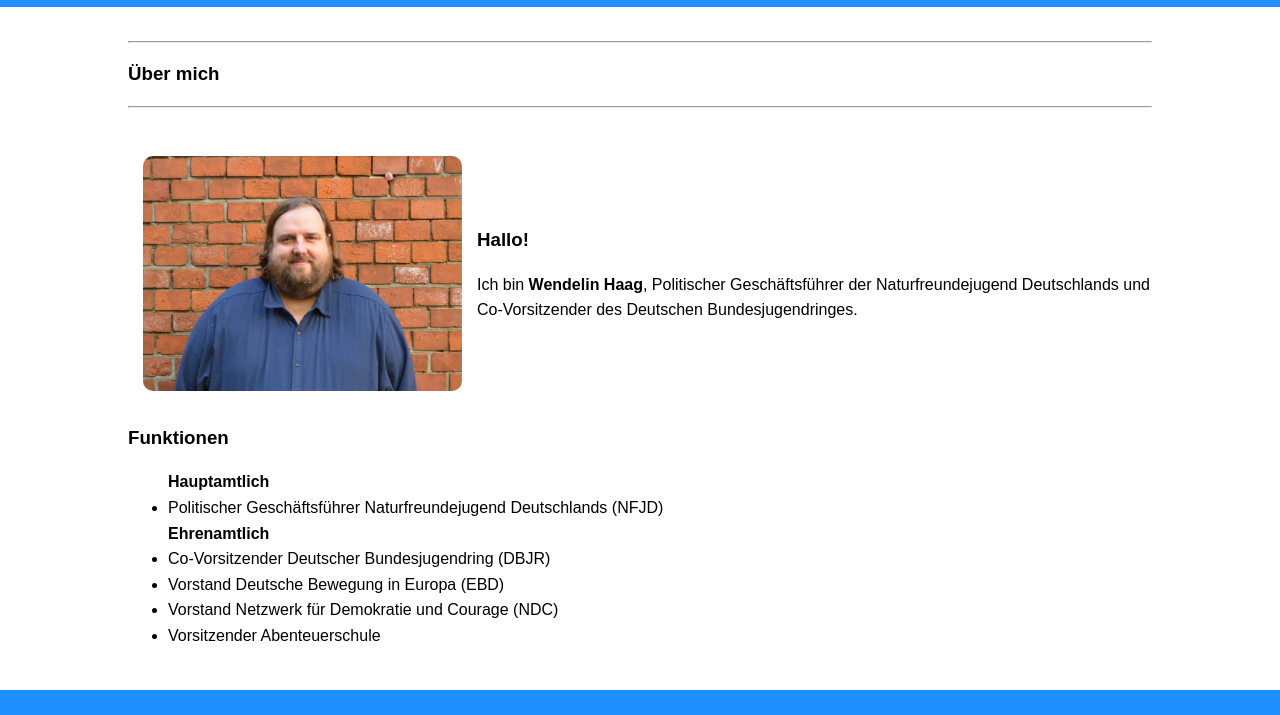
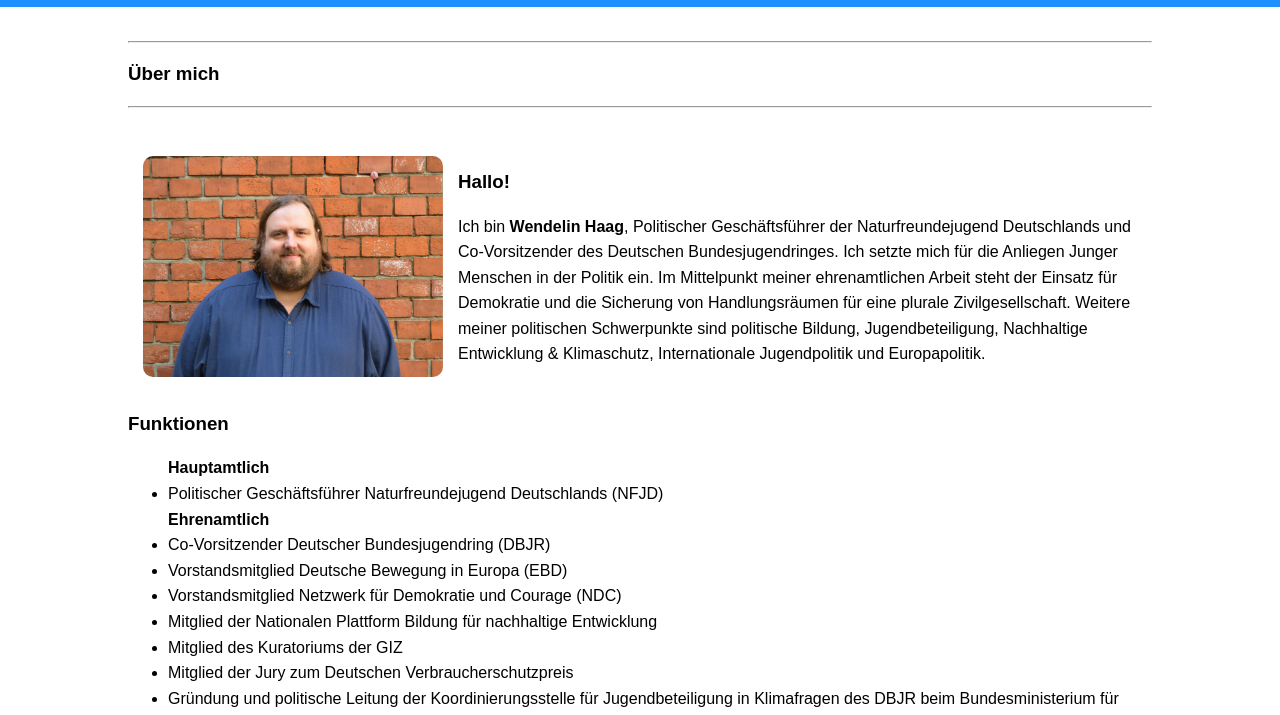
Before and after one commit to FrankieHoppe/wendelin_website, a plain HTML site: page index.html in a window 1280 px wide. Shown: the part 83-798 px from the top of the page. Drawn offline with Linux system fonts and the light colour scheme.

Commit message:
Add files via upload

```diff
--- a/index.html
+++ b/index.html
@@ -42,7 +42,12 @@
                 <div class="flexbox_text">
                     <h3>Hallo!</h3>
                     <p>
-                        Ich bin <strong>Wendelin Haag</strong>, Politischer Geschäftsführer der Naturfreundejugend Deutschlands und Co-Vorsitzender des Deutschen Bundesjugendringes.
+                        Ich bin <strong>Wendelin Haag</strong>, Politischer Geschäftsführer der Naturfreundejugend Deutschlands und
+                        Co-Vorsitzender des Deutschen Bundesjugendringes.
+                        Ich setzte mich für die Anliegen Junger Menschen in der Politik ein. Im Mittelpunkt meiner
+                        ehrenamtlichen Arbeit steht der Einsatz für Demokratie und die Sicherung von Handlungsräumen für eine plurale
+                        Zivilgesellschaft.  Weitere meiner politischen Schwerpunkte sind politische Bildung, Jugendbeteiligung,
+                        Nachhaltige Entwicklung & Klimaschutz, Internationale Jugendpolitik und Europapolitik.
                     </p>
 
                 </div>
@@ -57,14 +62,15 @@
                     <li>Politischer Geschäftsführer Naturfreundejugend Deutschlands (NFJD)</li>
                     <strong>Ehrenamtlich </strong>
                     <li>Co-Vorsitzender Deutscher Bundesjugendring (DBJR)</li>
-                    <li>Vorstand Deutsche Bewegung in Europa (EBD)</li>
-                    <li>Vorstand Netzwerk für Demokratie und Courage (NDC)</li>
-                    <li>Vorsitzender Abenteuerschule</li>
+                    <li>Vorstandsmitglied Deutsche Bewegung in Europa (EBD)</li>
+                    <li>Vorstandsmitglied Netzwerk für Demokratie und Courage (NDC)</li>
+                    <li>Mitglied der Nationalen Plattform Bildung für nachhaltige Entwicklung</li>
+                    <li>Mitglied des Kuratoriums der GIZ</li>
+                    <li>Mitglied der Jury zum Deutschen Verbraucherschutzpreis</li>
+                    <li>Gründung und politische Leitung der Koordinierungsstelle für Jugendbeteiligung in Klimafragen des
+                        DBJR beim Bundesministerium für Wirtschaft und Klimaschutz</li>
+                    <li>Vorsitzender des  Trägers für Erlebnispädagogik Abenteuerschule</li>
                 </ul>
-
-
-
-
             </div>
 
             <br>
--- a/starting.css
+++ b/starting.css
@@ -119,7 +119,7 @@
     border-radius: 10px;
     min-width: 300px;
 }
-@media(max-width: 575px){
+@media(max-width: 800px){
     .flexbox_outer{
         flex-wrap: wrap;
     }
```
